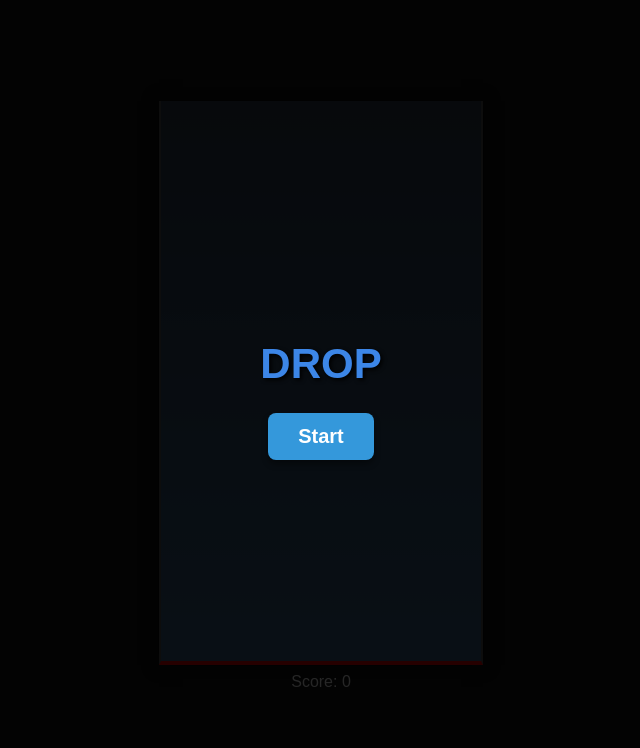
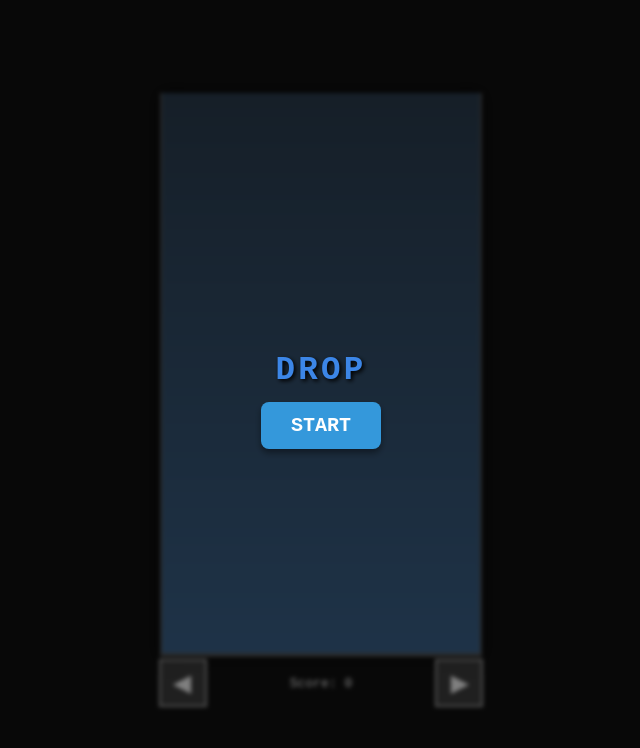
Before and after one commit to beumsk/drop, a website built with Vite: page index.html in a window 1280 px wide. Shown: the whole page, without its empty margins (319-959 px from the left). Built offline with nearby package versions, Linux system fonts and the light colour scheme.

Commit message:
better css

```diff
--- a/index.css
+++ b/index.css
@@ -1,3 +1,7 @@
+* {
+  box-sizing: border-box;
+}
+
 html,
 body {
   margin: 0;
@@ -11,7 +15,7 @@ body {
   align-items: center;
   background-color: #111;
   color: white;
-  font-family: sans-serif;
+  font-family: monospace;
   touch-action: none;
   -webkit-user-select: none;
   user-select: none;
@@ -24,7 +28,7 @@ canvas {
   box-shadow: 0 0 15px rgba(0, 0, 0, 0.8);
   border-left: 2px solid #555;
   border-right: 2px solid #555;
-  border-bottom: 4px solid red;
+  border-bottom: 4px solid #555;
   margin: 0 auto;
   width: auto;
   height: auto;
@@ -34,102 +38,20 @@ canvas {
   object-fit: contain;
 }
 
-#ui {
-  /* position: absolute;
-  bottom: 0; */
+.bottom-bar {
   text-align: center;
   pointer-events: none;
+  display: flex;
+  align-items: center;
+  justify-content: space-between;
+  padding-top: 2px;
+  width: 324px;
 }
 
-#ui p {
+#score-display {
   margin: 0;
-  padding: 0.5rem;
+  padding: 0 0.5rem;
   font-size: clamp(0.5rem, 4vw, 1rem);
-}
-
-.overlayUI {
-  position: absolute;
-  top: 0;
-  left: 0;
-  width: 100%;
-  height: 100%;
-  display: none;
-  flex-direction: column;
-  justify-content: center;
-  align-items: center;
-  overflow: hidden;
-}
-
-#startUI {
-  background-color: rgba(0, 0, 0, 0.85);
-  display: flex;
-}
-#startUI h1 {
-  margin: 0;
-  font-size: 42px;
-  color: #3c86e7; /* random blue */
-  text-shadow: 2px 2px 4px #000;
-}
-
-#gameOverUI {
-  background-color: rgba(0, 0, 0, 0.85);
-}
-#gameOverUI h1 {
-  margin: 0;
-  font-size: 42px;
-  color: #e74c3c;
-  text-shadow: 2px 2px 4px #000;
-}
-
-#pauseUI {
-  background-color: rgba(0, 0, 0, 0.5);
-  backdrop-filter: blur(2px);
-}
-#pauseUI h1 {
-  margin: 0;
-  font-size: 42px;
-  color: #f1c40f;
-  text-shadow: 2px 2px 4px #000;
-}
-
-.menuBtn {
-  margin-top: 25px;
-  padding: 12px 30px;
-  font-size: 20px;
-  font-weight: bold;
-  background-color: #3498db;
-  color: white;
-  border: none;
-  border-radius: 8px;
-  cursor: pointer;
-  box-shadow: 0 4px 6px rgba(0, 0, 0, 0.4);
-  transition:
-    background-color 0.2s,
-    transform 0.1s;
-}
-.menuBtn:hover {
-  background-color: #2980b9;
-  transform: scale(1.05);
-}
-.menuBtn:active {
-  transform: scale(0.95);
-}
-
-#mobile-controls {
-  position: absolute;
-  bottom: 30px;
-  width: 100%;
-  max-width: 400px;
-  display: flex;
-  justify-content: space-between;
-  padding: 0 20px;
-  box-sizing: border-box;
-  pointer-events: none;
-}
-@media screen and (min-width: 768px) {
-  #mobile-controls {
-    display: none;
-  }
 }
 
 .control-btn {
@@ -138,7 +60,7 @@ canvas {
   height: 48px;
   background: rgba(255, 255, 255, 0.2);
   border: 2px solid rgba(255, 255, 255, 0.5);
-  border-radius: 50%;
+  /* border-radius: 50%; */
   color: white;
   font-size: 24px;
   display: flex;
@@ -160,3 +82,70 @@ canvas {
 .control-btn:active {
   background: rgba(255, 255, 255, 0.5);
 }
+
+.overlay-ui {
+  position: absolute;
+  top: 0;
+  left: 0;
+  width: 100%;
+  height: 100%;
+  display: none;
+  flex-direction: column;
+  justify-content: center;
+  align-items: center;
+  gap: 0.5rem;
+  overflow: hidden;
+  background-color: rgba(0, 0, 0, 0.5);
+  backdrop-filter: blur(2px);
+}
+.overlay-ui h1 {
+  margin: 0;
+  font-size: 2.5rem;
+  color: #e74c3c;
+  text-shadow: 2px 2px 4px #000;
+  letter-spacing: 0.1em;
+}
+
+#start-ui {
+  display: flex;
+}
+#start-ui h1 {
+  color: #3c86e7; /* random blue */
+}
+
+#game-over-ui h1 {
+  color: #e74c3c;
+}
+#game-over-ui p {
+  margin: 0;
+  font-size: 1.5rem;
+}
+
+#pause-ui h1 {
+  color: #f1c40f;
+}
+
+.menu-btn {
+  margin-top: 0.5rem;
+  padding: 12px 30px;
+  font-size: 20px;
+  font-family: monospace;
+  text-transform: uppercase;
+  font-weight: bold;
+  background-color: #3498db;
+  color: white;
+  border: none;
+  border-radius: 8px;
+  cursor: pointer;
+  box-shadow: 0 4px 6px rgba(0, 0, 0, 0.4);
+  transition:
+    background-color 0.2s,
+    transform 0.1s;
+}
+.menu-btn:hover {
+  background-color: #2980b9;
+  transform: scale(1.05);
+}
+.menu-btn:active {
+  transform: scale(0.95);
+}
--- a/index.html
+++ b/index.html
@@ -9,29 +9,28 @@
     <link rel="stylesheet" type="text/css" href="index.css" />
   </head>
   <body>
-    <canvas id="gameCanvas" width="320" height="560"></canvas>
-    <div id="ui">
-      <p id="scoreDisplay">Score: 0</p>
-    </div>
+    <canvas id="game-canvas" width="320" height="560"></canvas>
 
-    <div id="mobile-controls">
+    <div class="bottom-bar">
       <button id="btn-left" class="control-btn">◀</button>
+      <p id="score-display">Score: 0</p>
       <button id="btn-right" class="control-btn">▶</button>
     </div>
 
-    <div id="startUI" class="overlayUI">
+    <div id="start-ui" class="overlay-ui">
       <h1>DROP</h1>
-      <button id="startBtn" class="menuBtn">Start</button>
+      <button id="start-btn" class="menu-btn">Start</button>
     </div>
 
-    <div id="gameOverUI" class="overlayUI">
-      <h1>EVAPORATED!</h1>
-      <button id="restartBtn" class="menuBtn">Restart</button>
+    <div id="game-over-ui" class="overlay-ui">
+      <h1>GAME OVER</h1>
+      <p id="final-score"></p>
+      <button id="restart-btn" class="menu-btn">Restart</button>
     </div>
 
-    <div id="pauseUI" class="overlayUI">
+    <div id="pause-ui" class="overlay-ui">
       <h1>PAUSE</h1>
-      <button id="resumeBtn" class="menuBtn">Resume</button>
+      <button id="resume-btn" class="menu-btn">Resume</button>
     </div>
 
     <script type="module" src="/src/index.ts"></script>
--- a/src/index.ts
+++ b/src/index.ts
@@ -1,14 +1,14 @@
 import type { EntityType, PlayerType } from "./types";
 
 function MAIN() {
-  const canvas = document.getElementById("gameCanvas") as HTMLCanvasElement;
-  const scoreDisplay = document.getElementById("scoreDisplay");
-  const startUI = document.getElementById("startUI");
-  const gameOverUI = document.getElementById("gameOverUI");
-  const pauseUI = document.getElementById("pauseUI");
-  const startBtn = document.getElementById("startBtn");
-  const restartBtn = document.getElementById("restartBtn");
-  const resumeBtn = document.getElementById("resumeBtn");
+  const canvas = document.getElementById("game-canvas") as HTMLCanvasElement;
+  const scoreDisplay = document.getElementById("score-display");
+  const startUI = document.getElementById("start-ui");
+  const gameOverUI = document.getElementById("game-over-ui");
+  const pauseUI = document.getElementById("pause-ui");
+  const startBtn = document.getElementById("start-btn");
+  const restartBtn = document.getElementById("restart-btn");
+  const resumeBtn = document.getElementById("resume-btn");
   const btnLeft = document.getElementById("btn-left");
   const btnRight = document.getElementById("btn-right");
 
@@ -702,7 +702,11 @@ function MAIN() {
 
   function endGame() {
     isGameOver = true;
-    if (gameOverUI) gameOverUI.style.display = "flex";
+    if (gameOverUI) {
+      gameOverUI.style.display = "flex";
+      const scoreText = gameOverUI.children[1];
+      if (scoreText) scoreText.innerHTML = `Score: ${score}`;
+    }
     if (restartBtn) restartBtn.focus();
   }
 
@@ -730,7 +734,7 @@ function MAIN() {
 
     let currentMultiplier = Math.max(1, Math.floor(player.radius / 5));
     if (scoreDisplay) {
-      scoreDisplay.innerText = `Score: ${score} | Size Multiplier: ${currentMultiplier}x`;
+      scoreDisplay.innerText = `Score: ${score} \n Size Multiplier: ${currentMultiplier}x`;
     }
 
     frames++;
```
